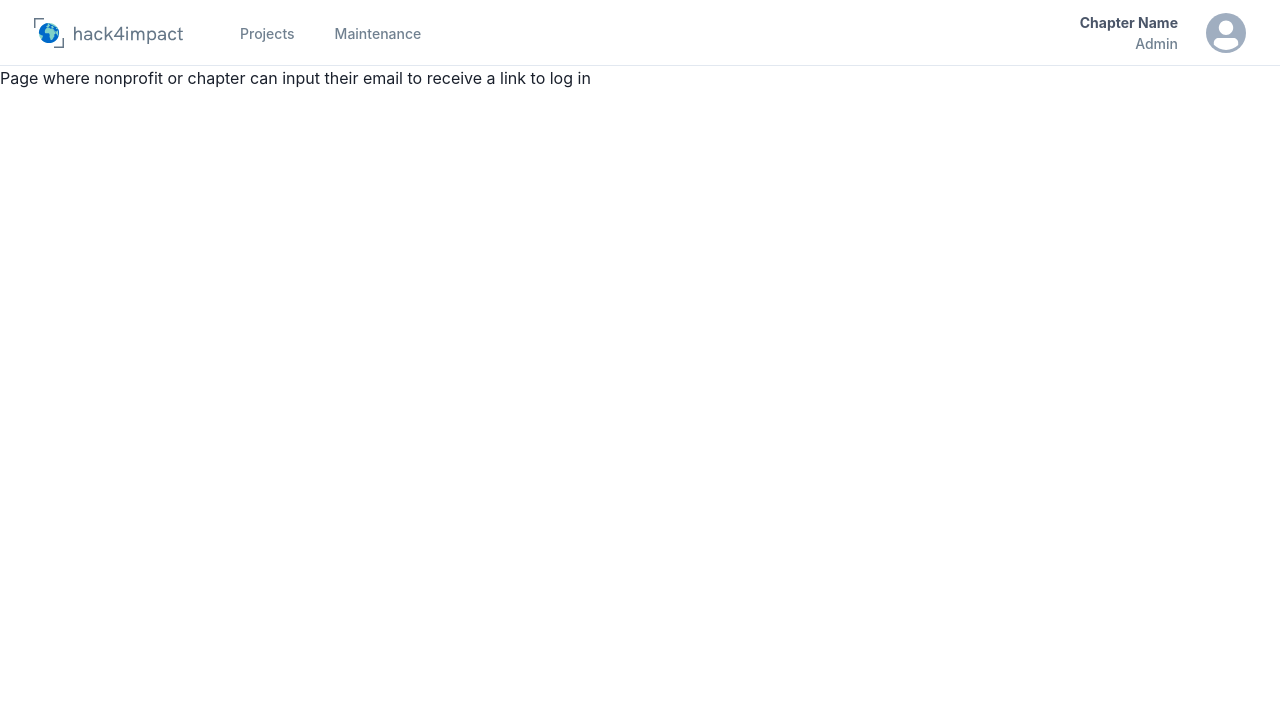
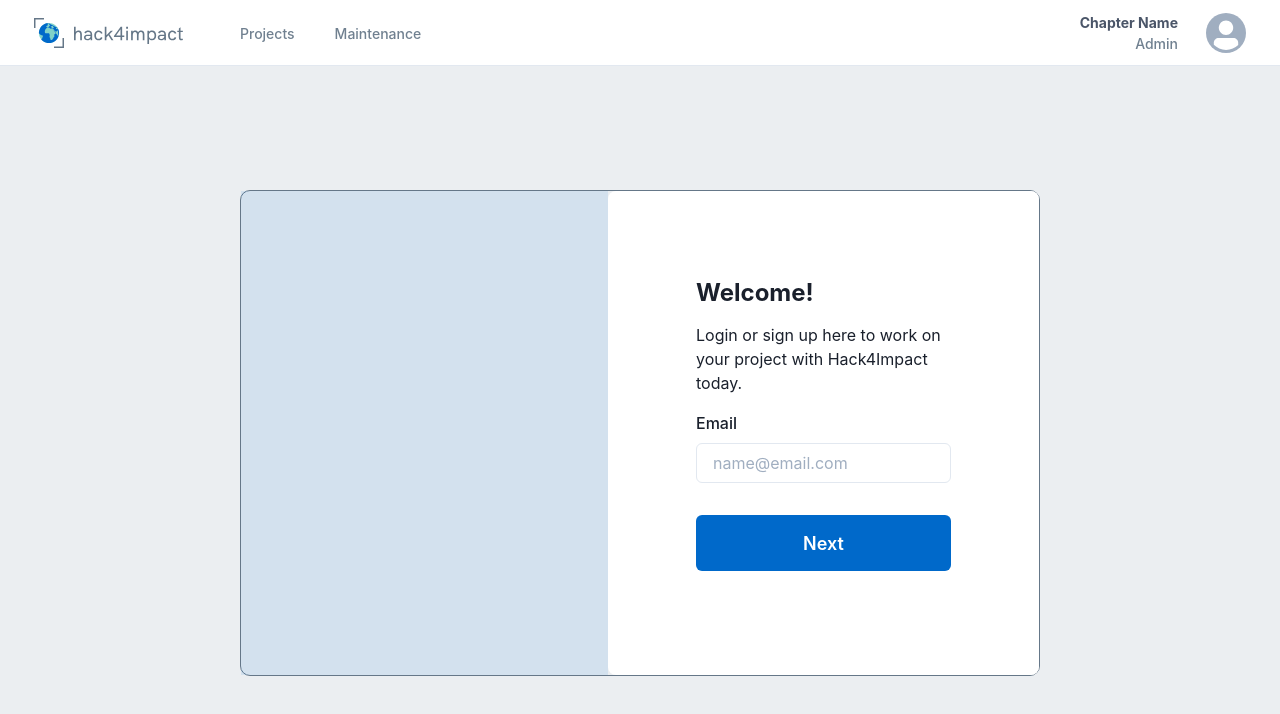
Before and after one commit to GTBitsOfGood/national-npp, a Next.js app: page /login in a window 1280 px wide. Shown: the top 714 px of the page. Built offline with nearby package versions, Linux system fonts and the light colour scheme.

Commit message:
created base login page

```diff
--- a/src/pages/login.tsx
+++ b/src/pages/login.tsx
@@ -1,4 +1,4 @@
-import { Flex } from "@chakra-ui/react";
+/*import { Flex } from "@chakra-ui/react";
 
 function LoginPage() {
   return (
@@ -10,3 +10,71 @@ function LoginPage() {
 }
 
 export default LoginPage;
+*/
+import {
+  Button,
+  Flex,
+  FormControl,
+  FormLabel,
+  Heading,
+  Text,
+  Input,
+  Link,
+  Box,
+  Stack,
+  Image,
+  useColorModeValue,
+  Checkbox
+} from '@chakra-ui/react';
+
+export default function SplitScreen() {
+  return (
+    <Flex align={"center"} justify={"center"} bg={"#EBEEF1"} height={"100%"}>
+      <Box
+        position={"absolute"}
+        rounded={"lg"}
+        border="1px"
+        borderColor="#657788"
+        borderRadius="10px"
+        minW={"100vh"}
+      >
+        <Stack
+          minH={"50vh"}
+          direction={{ base: "column", md: "row" }}
+          spacing={0}
+        >
+          <Flex flex={1}>
+            <Box bg={"#0069CA"} width={"100%"} opacity=".1" />
+          </Flex>
+          <Flex
+            p={8}
+            flex={1}
+            align={"center"}
+            justify={"center"}
+            bg={"#FFFFFF"}
+            rounded={"lg"}
+          >
+            <Stack spacing={4} w={"100%"} maxW={"md"} p={14}>
+              <Heading fontSize={"2xl"}>Welcome!</Heading>
+              <Text>
+                Login or sign up here to work on your project with Hack4Impact
+                today.
+              </Text>
+              <FormControl id="email">
+                <FormLabel>Email</FormLabel>
+                <Input type="email" placeholder="name@email.com" />
+              </FormControl>
+              <Stack spacing={8} py={4}>
+                <Button bg={"#0069CA"} variant={"solid"} textColor={"white"} fontSize={18} p={7}>
+                  Next
+                </Button>
+              </Stack>
+            </Stack>
+          </Flex>
+        </Stack>
+      </Box>
+    </Flex>
+  );
+}
+/*
+    */
```
